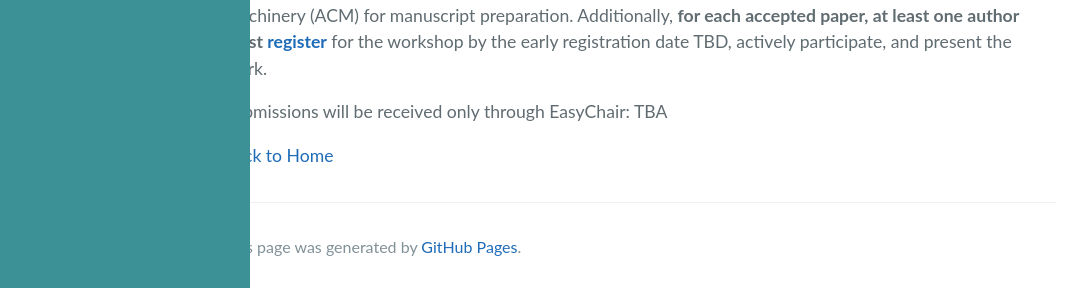
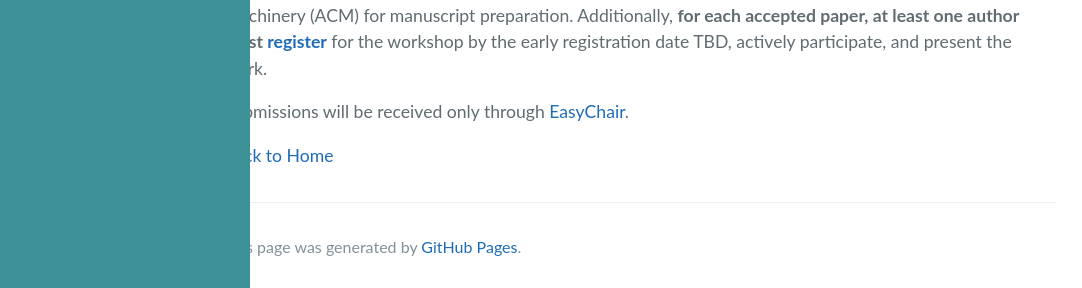
Before and after one commit to HPQCI/HPQCI.github.io, a Jekyll site: the page built from cfp.md, in a window 1280 px wide and 900 px high, scrolled down 765 px. Shown: the part 609-897 px from the top of the window, without its empty margins (0-1082 px from the left). Built offline with Jekyll 4.4.1, drawn with Linux system fonts in a browser that asks for light colours.

Commit message:
Added EasyChair link

```diff
--- a/cfp.md
+++ b/cfp.md
@@ -34,6 +34,6 @@ Authors are invited to submit papers of the following types and lengths:
 
 Authors must use the double-column [ACM conference](https://www.acm.org/publications/article-templates/proceedings-template.html) format provided by the Association for Computing Machinery (ACM) for manuscript preparation. Additionally, **for each accepted paper, at least one author must [register](https://www.computingfrontiers.org/2026/)** for the workshop by the early registration date TBD, actively participate, and present the work.
 
-Submissions will be received only through EasyChair: TBA
+Submissions will be received only through [EasyChair](https://easychair.org/cfp/HPQCI26).
 
 [Back to Home](./)
```
